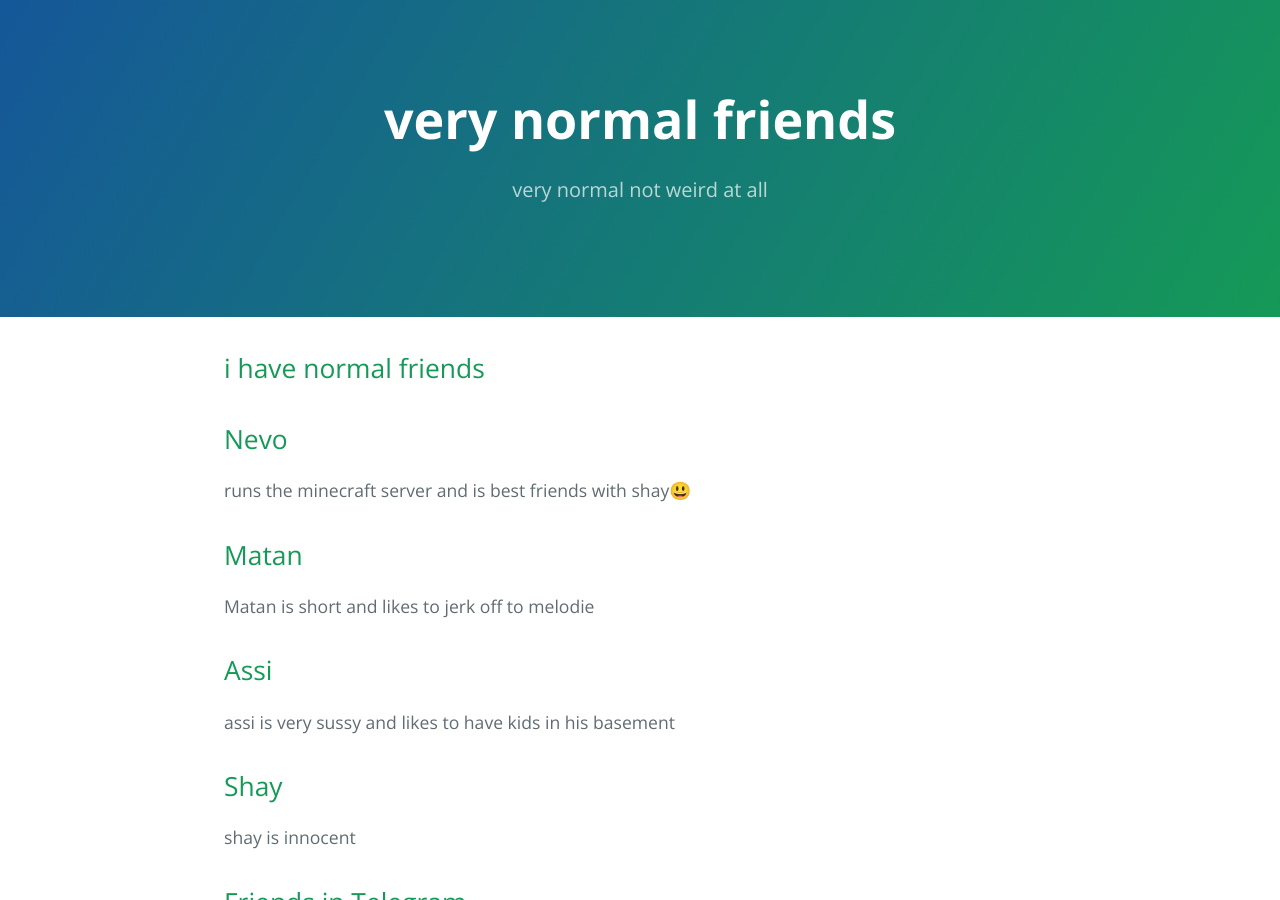
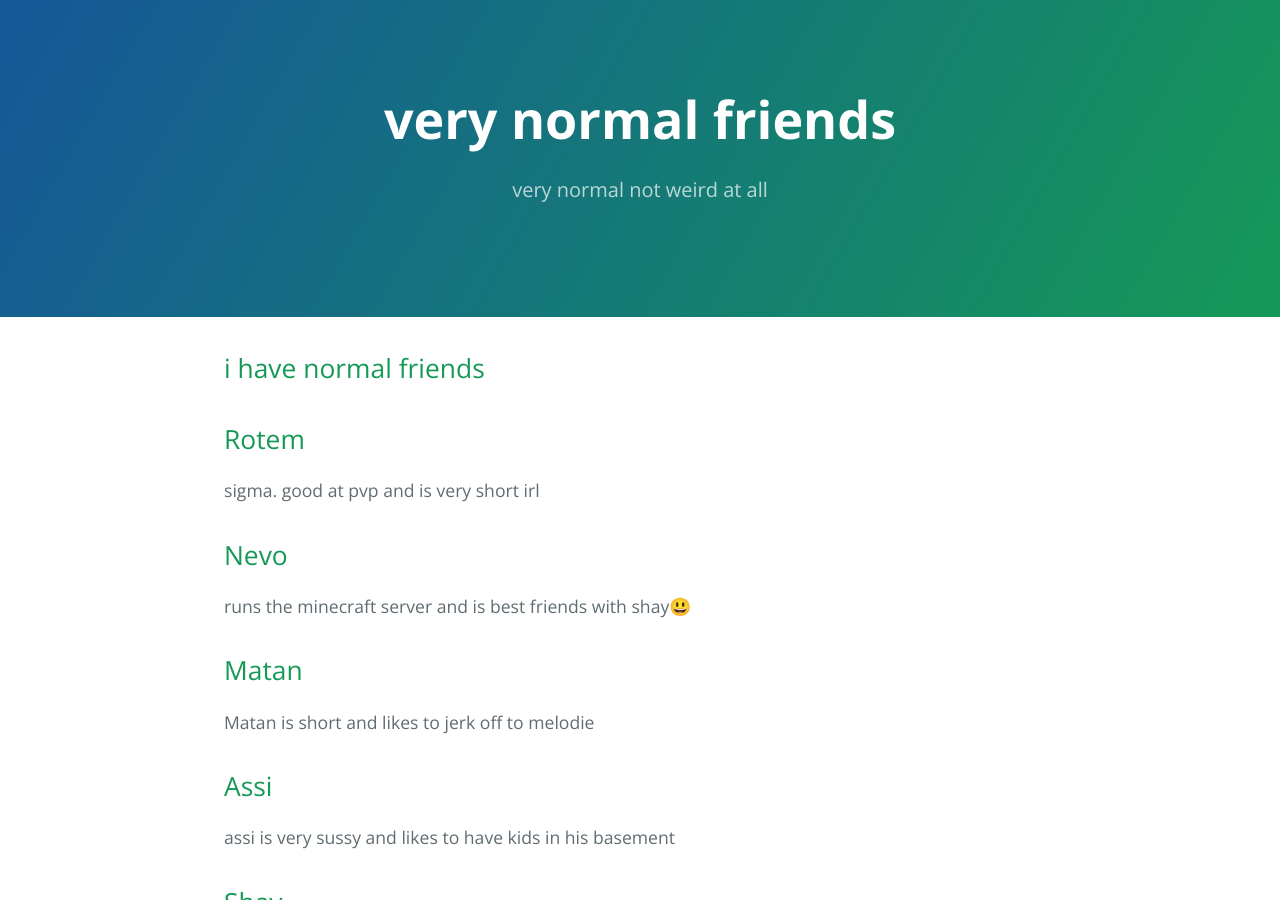
Before and after one commit to glitchdev1/glitchdev1.github.io, a Jekyll site: the page built from another-page.md, in a window 1280 px wide and 900 px high. Built offline with Jekyll 4.4.1, drawn with Linux system fonts in a browser that asks for light colours.

Commit message:
Update another-page.md

```diff
--- a/another-page.md
+++ b/another-page.md
@@ -4,6 +4,8 @@ title: very normal friends
 description: very normal not weird at all
 ---
 ## i have normal friends
+## Rotem
+sigma. good at pvp and is very short irl
 ## Nevo
 runs the minecraft server and is best friends with shay😃
 ## Matan
```
